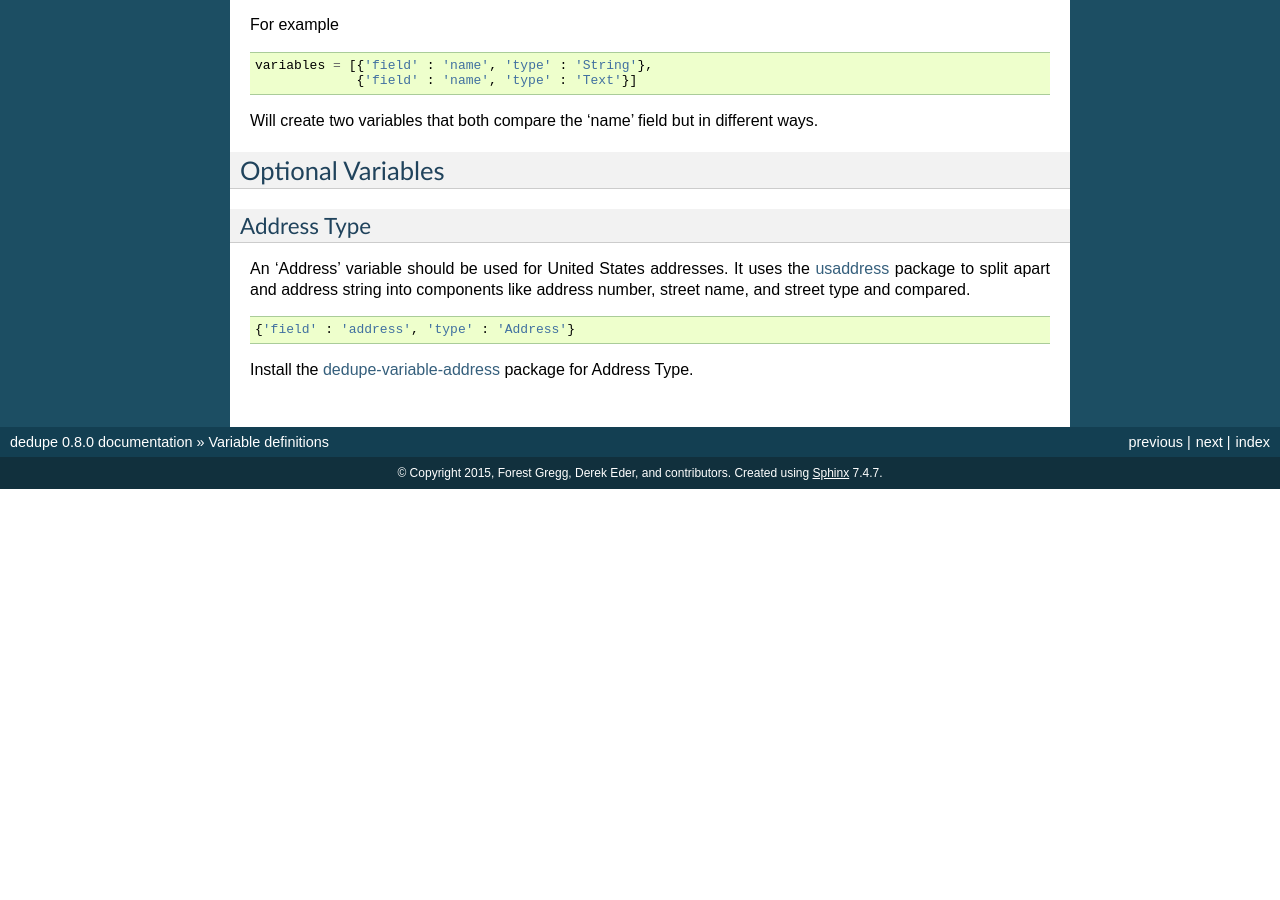
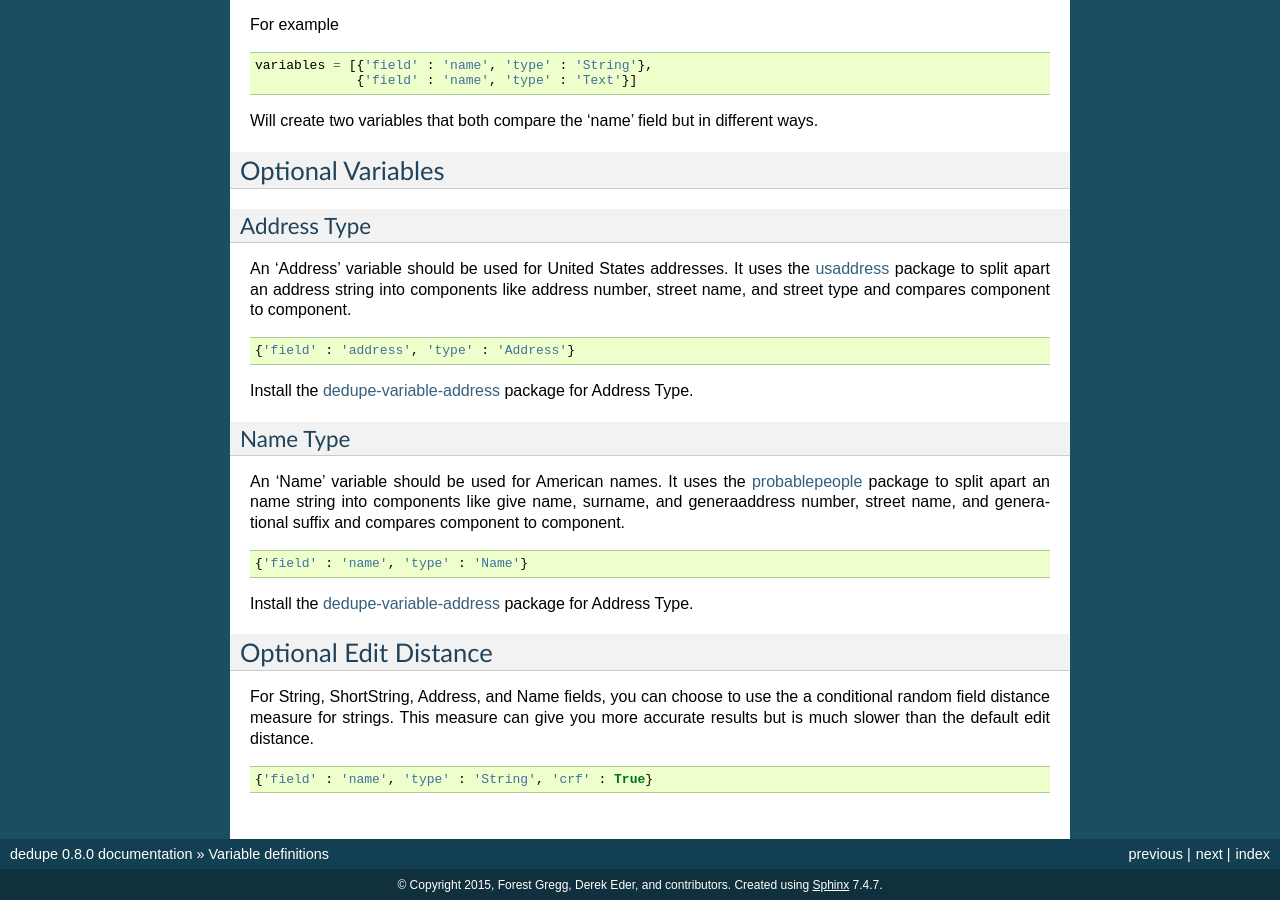
Before and after one commit to dedupeio/dedupe, a Sphinx documentation site: the page built from docs/Variable-definition.rst, in a window 1280 px wide and 900 px high, scrolled down 3869 px. Built offline with Sphinx 7.4.7, drawn with Linux system fonts in a browser that asks for light colours; before the commit the page ends 4358 px from its top, so only the background shows below that; some of the changed text lies outside the part shown.

Commit message:
crf edit distance is optional

```diff
--- a/docs/Variable-definition.rst
+++ b/docs/Variable-definition.rst
@@ -295,8 +295,8 @@ Address Type
 
 An 'Address' variable should be used for United States addresses. It
 uses the `usaddress <http://usaddress.readthedocs.org/en/latest/>`__
-package to split apart and address string into components like address
-number, street name, and street type and compared.
+package to split apart an address string into components like address
+number, street name, and street type and compares component to component.
 
 .. code:: python
 
@@ -304,3 +304,32 @@ number, street name, and street type and compared.
 
 
 Install the `dedupe-variable-address <https://pypi.python.org/pypi/dedupe-variable-address/0.0.0.1>`__ package for Address Type.
+
+Name Type
+^^^^^^^^^
+
+An 'Name' variable should be used for American names. It uses the
+`probablepeople <http://probablepeople.readthedocs.org/en/latest/>`__
+package to split apart an name string into components like give name,
+surname, and generaaddress number, street name, and generational
+suffix and compares component to component.
+
+.. code:: python
+
+    {'field' : 'name', 'type' : 'Name'}
+
+
+Install the `dedupe-variable-address <https://pypi.python.org/pypi/dedupe-variable-address/0.0.0.1>`__ package for Address Type.
+
+
+Optional Edit Distance
+----------------------
+
+For String, ShortString, Address, and Name fields, you can choose to
+use the a conditional random field distance measure for strings. This
+measure can give you more accurate results but is much slower than the
+default edit distance.
+
+.. code:: python
+
+    {'field' : 'name', 'type' : 'String', 'crf' : True}
```
Also changed, not shown: setup.py (+4 -3 lines), 1 other file.
